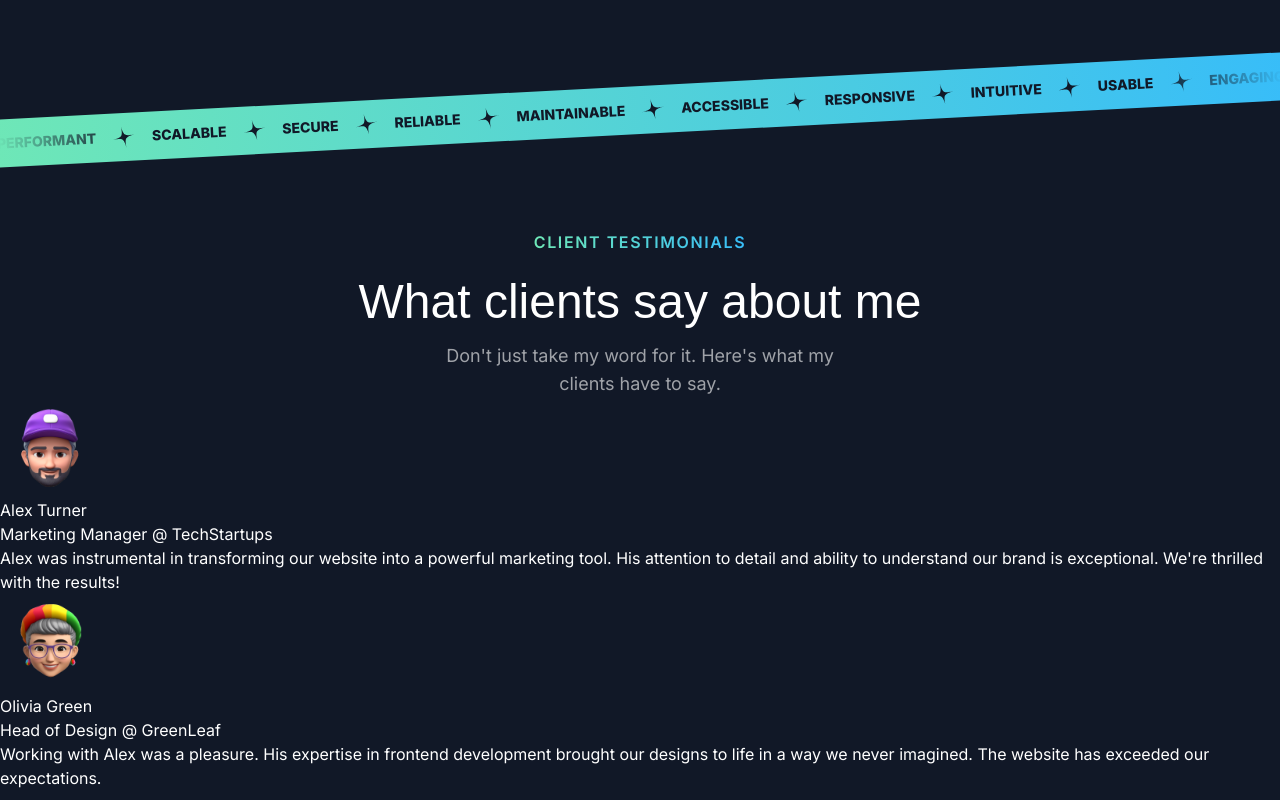
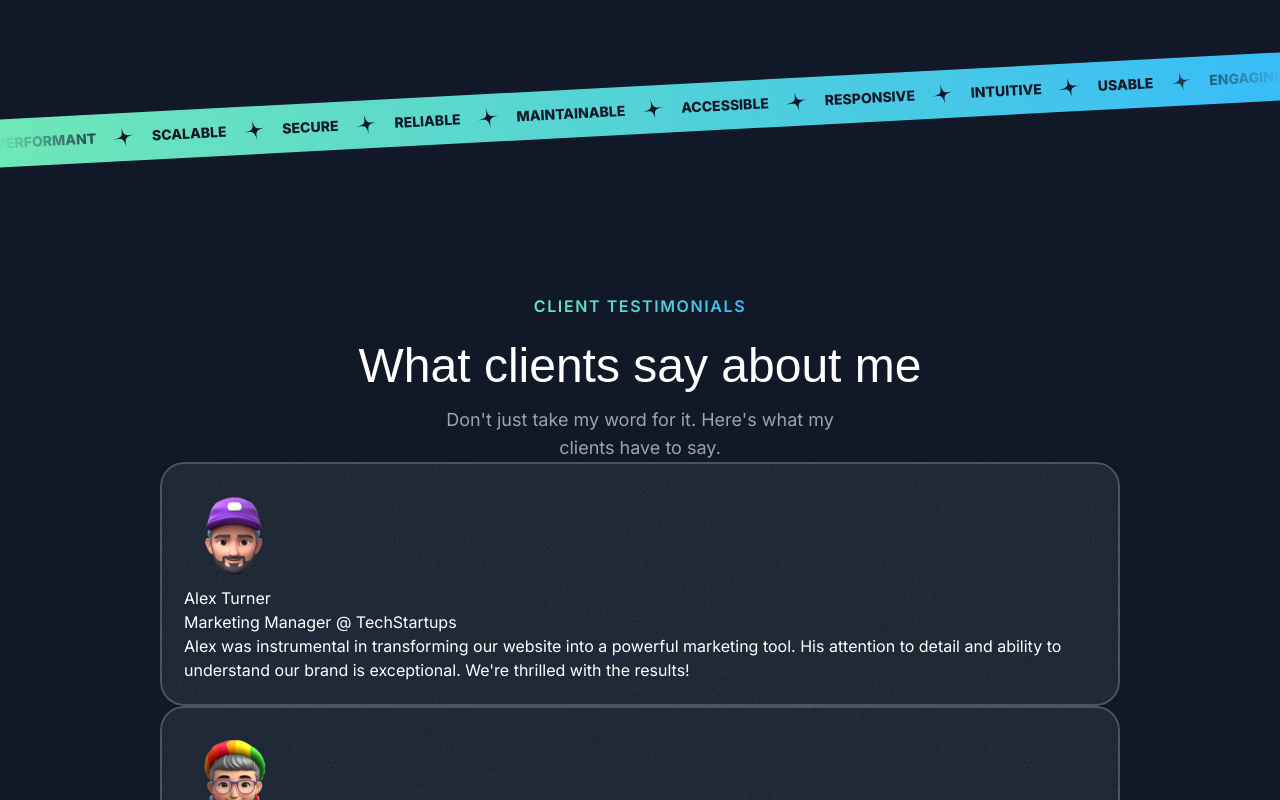
Before and after one commit to Ledesma-Lautaro/portfolio, a Next.js app: page / in a window 1280 px wide. Shown: the part 2910-3710 px from the top of the page. Built offline with nearby package versions, Linux system fonts and the light colour scheme; a web font is replaced by a local one.

Commit message:
Added card component

```diff
--- /dev/null
+++ b/src/components/Card.tsx
@@ -0,0 +1,22 @@
+import grainImage from "@/assets/images/grain.jpg";
+import { twMerge } from "tailwind-merge";
+import { PropsWithChildren } from "react";
+
+export const Card = ({ className, children }: PropsWithChildren<{ className?: string }>) => {
+  return (
+    <div
+      className={twMerge(
+        "bg-gray-800 rounded-3xl relative z-0 overflow-hidden after:z-10 after:content-[''] after:absolute after:inset-0 after:outline after:outline-2 after:-outline-offset-2 after:rounded-3xl after:outline-white/20 after:pointer-events-none p-6",
+        className
+      )}
+    >
+      <div
+        className="absolute inset-0 -z-10 opacity-5"
+        style={{
+          backgroundImage: `url(${grainImage.src})`,
+        }}
+      ></div>
+      {children}
+    </div>
+  );
+};
--- a/src/sections/Projects.tsx
+++ b/src/sections/Projects.tsx
@@ -6,6 +6,7 @@ import CheckIcon from "@/assets/icons/check-circle.svg";
 import ArrowUpRighticon from "@/assets/icons/arrow-up-right.svg";
 import GrainImage from "@/assets/images/grain.jpg";
 import { SectionHeader } from "@/components/SectionHeader";
+import { Card } from "@/components/Card";
 
 const portfolioProjects = [
   {
@@ -57,16 +58,11 @@ export const ProjectsSection = () => {
         />
         <div className="flex flex-col gap-20 mt-10 md:mt-20">
           {portfolioProjects.map((project) => (
-            <div
+            <Card
               key={project.title}
-              className="bg-gray-800 rounded-3xl relative pt-8 pr-8 pl-8 z-0 overflow-hidden after:z-10 after:content-[''] after:absolute after:inset-0 after:outline after:outline-2 after:-outline-offset-2 after:rounded-3xl after:outline-white/20 after:pointer-events-none md:pt-12 md:px-10 lg:pt-16 lg:px-20"
+              className="pt-8 pb-0 pr-8 pl-8 md:pt-12 md:px-10 lg:pt-16 lg:px-20"
             >
-              <div
-                className="absolute inset-0 -z-10 opacity-5"
-                style={{
-                  backgroundImage: `url(${GrainImage.src})`,
-                }}
-              ></div>
+
               <div className="lg:grid lg:grid-cols-2 lg:gap-16">
                 <div className="lg:pb-16">
                   <div className="bg-gradient-to-r gap-2 from-emerald-300 to-sky-400 inline-flex font-bold uppercase tracking-widest text-sm text-transparent bg-clip-text">
@@ -102,7 +98,7 @@ export const ProjectsSection = () => {
                   />
                 </div>
               </div>
-            </div>
+            </Card>
           ))}
         </div>
       </div>
--- a/src/sections/Testimonials.tsx
+++ b/src/sections/Testimonials.tsx
@@ -5,7 +5,8 @@ import memojiAvatar4 from "@/assets/images/memoji-avatar-4.png";
 import memojiAvatar5 from "@/assets/images/memoji-avatar-5.png";
 import { SectionHeader } from "@/components/SectionHeader";
 import Image from "next/image";
-import test from "node:test";
+import grainImage from "@/assets/images/grain.jpg";
+import { Card } from "@/components/Card";
 
 const testimonials = [
   {
@@ -42,21 +43,24 @@ const testimonials = [
 
 export const TestimonialsSection = () => {
   return (
-    <div>
+    <div className="py-16">
+      <div className="container">
         <SectionHeader
           eyebrow="Client testimonials"
           title="What clients say about me"
           description="Don't just take my word for it. Here's what my clients have to say."
         />
         <div>
-        {testimonials.map(testimonial=>(
-          <div key={testimonial.name}>
-            <Image src={testimonial.avatar} alt={testimonial.name}/>
+          {testimonials.map((testimonial) => (
+            <Card key={testimonial.name}>
+
+              <Image src={testimonial.avatar} alt={testimonial.name} />
               <div>{testimonial.name}</div>
               <div>{testimonial.position}</div>
               <p>{testimonial.text}</p>
+            </Card>
+          ))}
         </div>
-        ))}
       </div>
     </div>
   );
```
Lines whose indentation alone changed are shown as unchanged.
